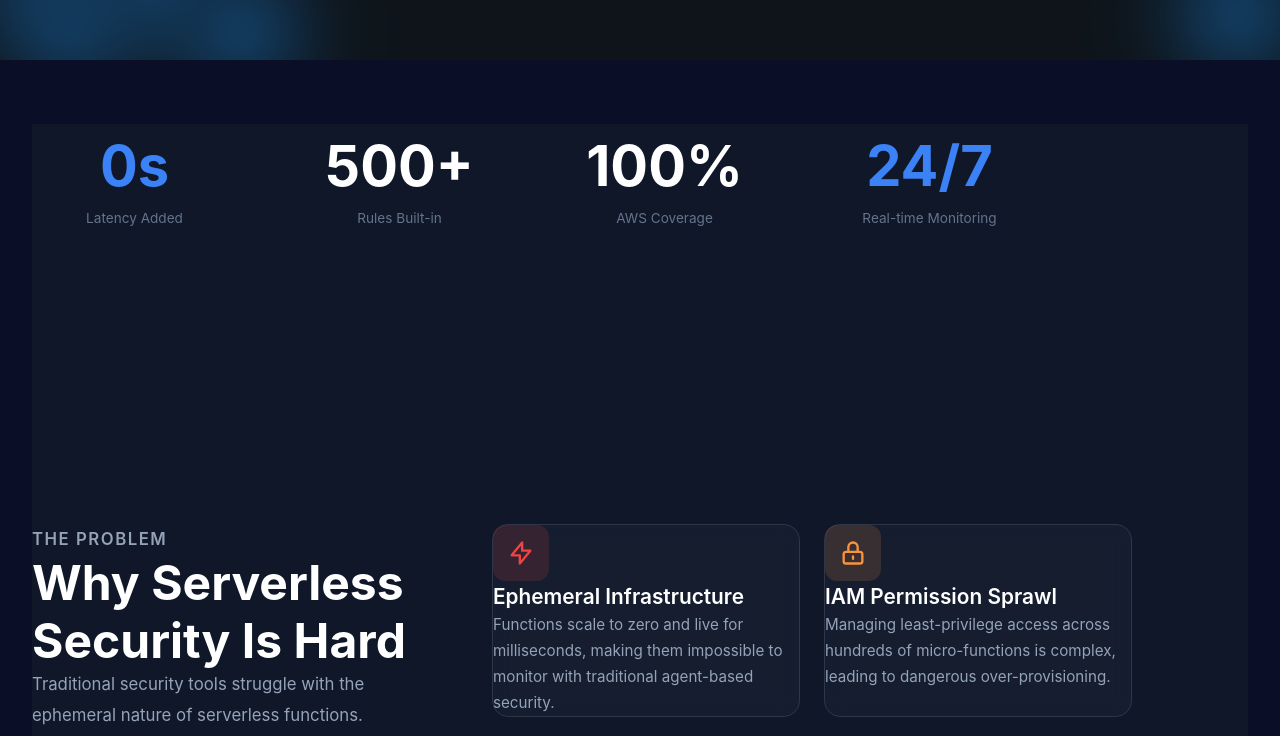
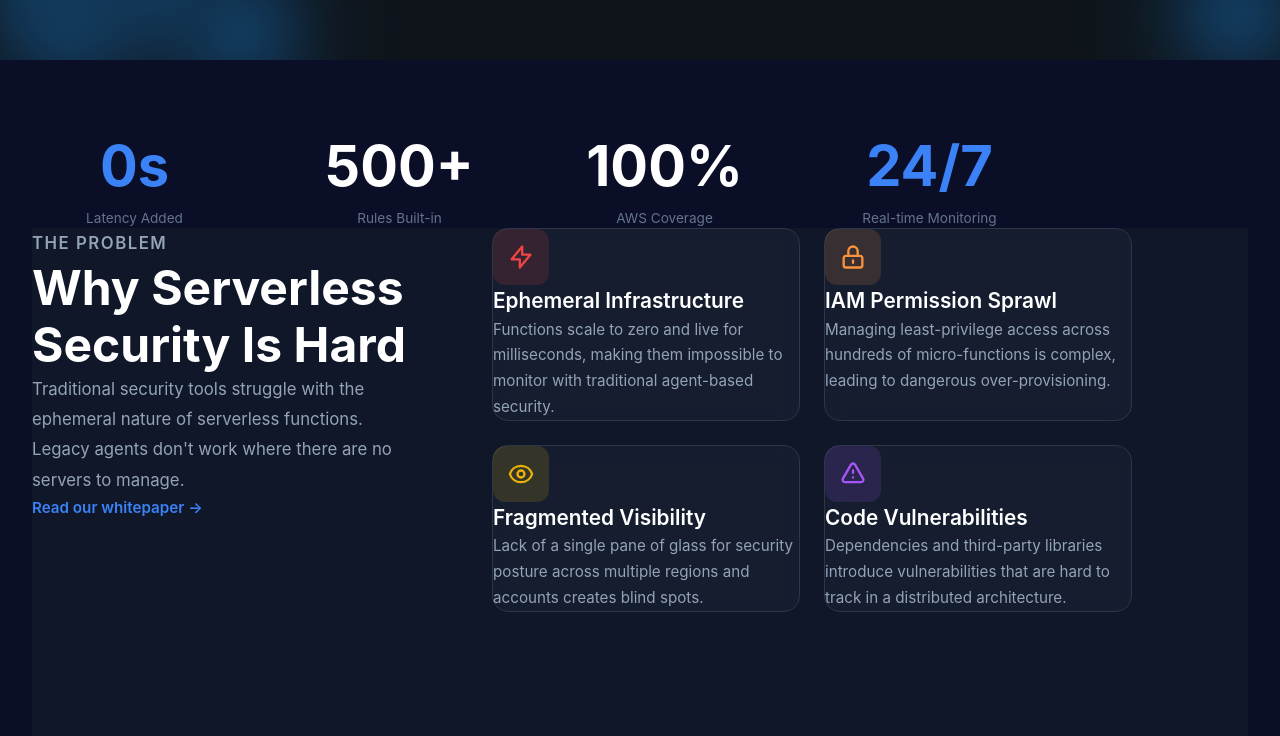
Before and after one commit to AshanBandara/Cloud_Sentinel, a React (Vite) app: page / in a window 1280 px wide. Shown: the part 740-1476 px from the top of the page. Built offline with nearby package versions, Linux system fonts and the light colour scheme.

Commit message:
Update landing.css

```diff
--- a/src/styles/landing.css
+++ b/src/styles/landing.css
@@ -205,6 +205,7 @@ h1, h2, h3, h4, h5, h6, p, ul, li {
     background: transparent;
 }
 
+<<<<<<< HEAD
 .stats-section {
   background-color: #0f1729;
   padding: 80px 40px 100px 40px;
@@ -429,6 +430,9 @@ h1, h2, h3, h4, h5, h6, p, ul, li {
 /* ========================================
    SECTION 4 - CLOUD SENTINEL
    ======================================== */
+=======
+/* Section 4 */
+>>>>>>> de72ba4a46c1eb0cc9ce795c2602370007e69b6c
 .section-4 {
     position: relative !important;
     max-width: 1200px !important;
```
